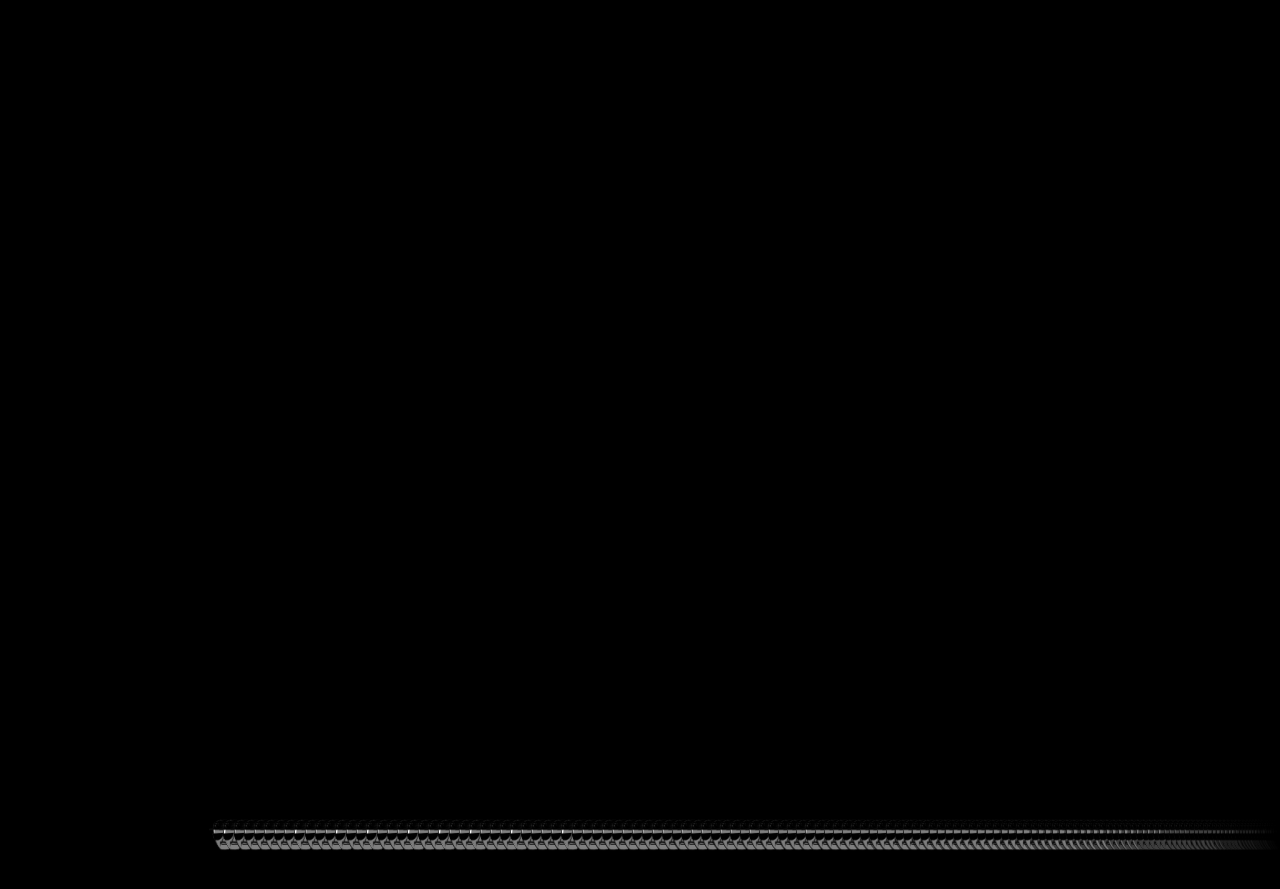
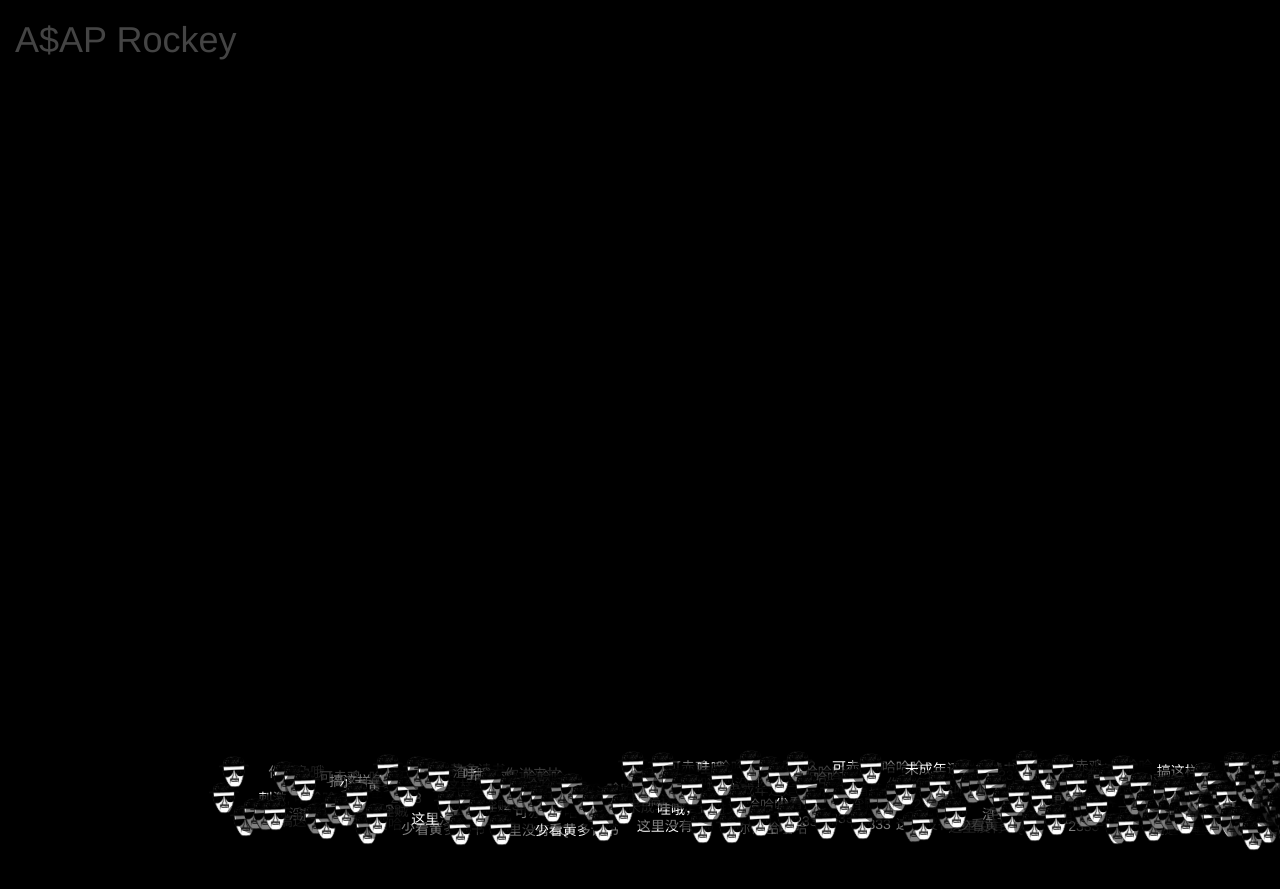
Before and after one commit to zdxu/zdxu.github.io, a Jekyll site: the page 刺激哈哈哈A$AP Rockey精彩视频.html, which Jekyll copies as it is, in a window 1280 px wide. Shown: the top 889 px of the page. Built offline with Jekyll 4.4.1, drawn with Linux system fonts in a browser that asks for light colours.

```diff
--- a/刺激哈哈哈A$AP Rockey精彩视频.html
+++ b/刺激哈哈哈A$AP Rockey精彩视频.html
@@ -13,6 +13,7 @@
 </head>
 <body style="background-color: black">
     <div class="container-fluid">
+        <h1>A$AP Rockey</h1>
     </div>
 
     <!-- JS dependencies -->
```
